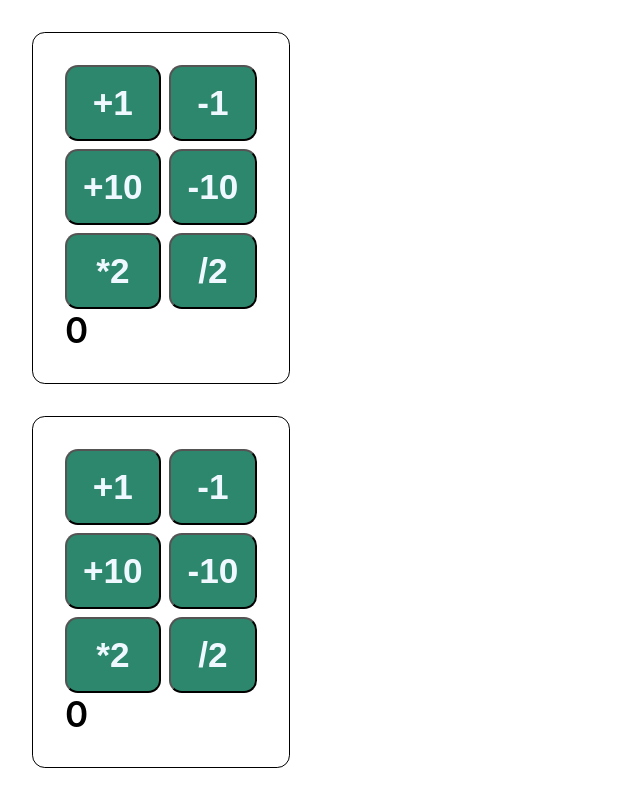
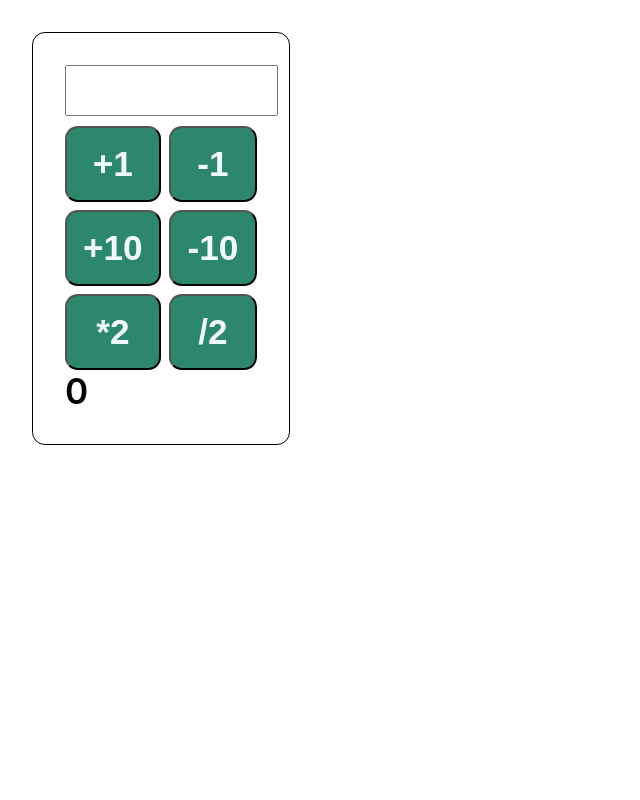
Before and after one commit to DiAnonim/dz-main, a React (Create React App) app: page / in a window 1280 px wide. Shown: the whole page, without its empty margins (0-640 px from the left). Built offline with nearby package versions, Linux system fonts and the light colour scheme.

Commit message:
добавила input

```diff
--- a/package.json
+++ b/package.json
@@ -11,6 +11,7 @@
     "react-dom": "^18.2.0",
     "react-redux": "^8.1.3",
     "react-scripts": "5.0.1",
+    "redux": "^4.2.1",
     "sass": "^1.69.5",
     "web-vitals": "^2.1.4"
   },
--- a/src/App.jsx
+++ b/src/App.jsx
@@ -8,7 +8,6 @@ function App() {
     <Provider store={store}>
       <div>
         <Counter></Counter>
-        <Counter></Counter>
       </div>
     </Provider>
   );
--- a/src/components/Counter/Counter.jsx
+++ b/src/components/Counter/Counter.jsx
@@ -4,9 +4,9 @@ import { useDispatch, useSelector } from "react-redux";
 import { addBy, decrement, divBy, increment, multiBy, redBy } from "../../store/counterSlice";
 
 function Counter() {
-    // const [state, setState] = useState({
-    //     cnt: 0,
-    // })
+    const [stateCnt, setStateCnt] = useState({
+        cnt: 0,
+    })
 
     const dispatch = useDispatch();
     const { count } = useSelector((state) => state.counter)
@@ -18,59 +18,41 @@ function Counter() {
         dispatch(decrement())
     }
 
-    const onAddBy = () => {
-        dispatch(addBy(10))
+    const onAddBy = (val) => {
+        dispatch(addBy(parseInt(val)))
     }
 
-    const onRedBy = () => {
-        dispatch(redBy(10))
+    const onRedBy = (val) => {
+        dispatch(redBy(parseInt(val)))
     }
 
-    const onMultiBy = () => {
-        dispatch(multiBy(2))
+    const onMultiBy = (val) => {
+        dispatch(multiBy(parseInt(val)))
     }
 
-    const onDivBy = () => {
-        dispatch(divBy(2))
+    const onDivBy = (val) => {
+        dispatch(divBy(parseInt(val)))
     }
 
     return <div className={s.counter}>
+        <input className={s.input} type="text" onChange={(e) => setStateCnt((prev) => ({ ...prev, cnt: e.target.value }))} />
         <div className={s.buttons}>
             <button className={s.button}
                 onClick={onIncrement}>+1</button>
             <button className={s.button}
                 onClick={onDecrement}>-1</button>
             <button className={s.button}
-                onClick={onAddBy}>+10</button>
+                onClick={() => onAddBy(stateCnt.cnt !== 0 ? stateCnt.cnt : 10)}>+10</button>
             <button className={s.button}
-                onClick={onRedBy}>-10</button>
+                onClick={() => onRedBy(stateCnt.cnt !== 0 ? stateCnt.cnt : 10)}>-10</button>
             <button className={s.button}
-                onClick={onMultiBy}>*2</button>
+                onClick={() => onMultiBy(stateCnt.cnt !== 0 ? stateCnt.cnt : 2)}>*2</button>
             <button className={s.button}
-                onClick={onDivBy}>/2</button>
+                onClick={() => onDivBy(stateCnt.cnt !== 0 ? stateCnt.cnt : 2)}>/2</button>
         </div>
         <div className={s.value} >{count}</div>
     </div>
 
-
-    // return <div className={s.counter}>
-    //     <div className={s.buttons}>
-    //         <button className={s.button}
-    //             onClick={() => setState((prev) => ({
-    //                 ...prev,
-    //                 cnt: prev.cnt + 1
-    //             }))}
-    //         >+1</button>
-    //         <button className={s.button}
-    //             onClick={() => setState((prev) => ({
-    //                 ...prev,
-    //                 cnt: prev.cnt - 1
-    //             }))}
-    //         >-1</button>
-    //     </div>
-    //     <div className={s.value} >{state.cnt}</div>
-    // </div>
-
 }
 
 export default Counter;
--- a/src/components/Counter/Counter.module.scss
+++ b/src/components/Counter/Counter.module.scss
@@ -30,3 +30,8 @@ html {
     font-size: 2.2rem;
     font-weight: 600;
 }
+
+.input{
+    padding: 1rem;
+    margin-bottom: 10px;
+}
```
Also changed, not shown: 1 other file (tests, documents, lock files or other folders).
